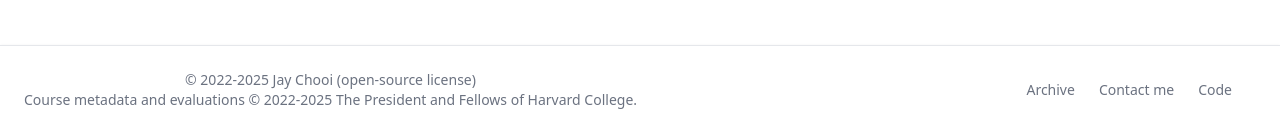
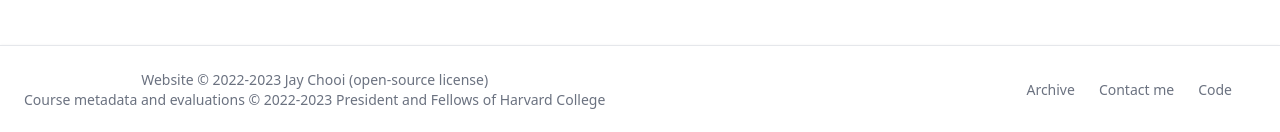
Before and after one commit to jeqcho/harvard-gems, an Angular app: page /archive in a window 1280 px wide. Shown: the part 666-798 px from the top of the page. Built offline with nearby package versions, Linux system fonts and the light colour scheme.

Commit message:
auto footer year edit

```diff
--- a/src/app/shared/footer/footer.component.html
+++ b/src/app/shared/footer/footer.component.html
@@ -1,7 +1,7 @@
 <footer class="fixed bottom-0 left-0 z-20 w-full p-4 bg-white border-t border-gray-200 shadow md:flex md:items-center md:justify-between md:p-6 text-xs sm:text-normal">
-  <span class="text-xs sm:text-sm text-gray-500 sm:text-center">© 2022-2025 Jay Chooi (open-source license)<br>Course metadata
+  <span class="text-xs sm:text-sm text-gray-500 sm:text-center">Website © {{yearRange}} Jay Chooi (open-source license)<br>Course metadata
     and
-    evaluations © 2022-2025 The President and Fellows of Harvard College.</span>
+    evaluations © {{yearRange}} President and Fellows of Harvard College</span>
   <ul class="flex flex-wrap items-center sm:pl-3 mt-3 text-xs sm:text-sm text-gray-500 sm:mt-0">
     <li>
       <a target="_blank" href="/archive" class="mr-4 hover:underline md:mr-6">Archive</a>
--- a/src/app/shared/footer/footer.component.ts
+++ b/src/app/shared/footer/footer.component.ts
@@ -6,5 +6,7 @@ import { Component } from '@angular/core';
   styleUrls: ['./footer.component.scss']
 })
 export class FooterComponent {
-
+  startYear = 2022;
+  currentYear = new Date().getFullYear();
+  yearRange = `${this.startYear}-${this.currentYear}`;
 }
```
